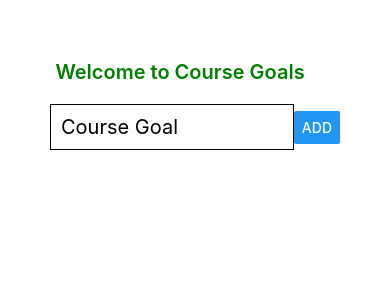
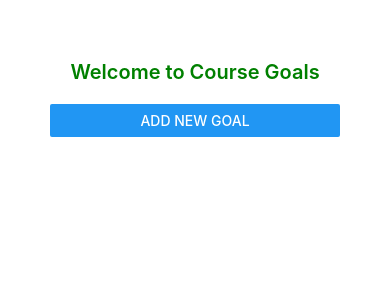
Before and after one commit to di0nys1s/rn-goal, a React Native app: screen / in a window 390 px wide. Shown: the top 300 px of the page. Built offline with nearby package versions, Linux system fonts and the light colour scheme.

Commit message:
cancel button and clear text input with add goal

```diff
--- a/App.js
+++ b/App.js
@@ -1,11 +1,12 @@
 import React, { useState } from "react";
-import { StyleSheet, View, FlatList, Alert, Text } from "react-native";
+import { StyleSheet, View, FlatList, Alert, Button } from "react-native";
 import Box from "./components/Box";
 import GoalInput from "./components/GoalInput";
 import Header from "./components/Header";
 
 export default function App() {
   const [courseGoals, setCourseGoals] = useState([]);
+  const [isAddModal, setIsAddModal] = useState(false);
 
   const addGoalHandler = goalInput => {
     if (goalInput === "") {
@@ -15,6 +16,7 @@ export default function App() {
         ...prevGoals,
         { id: Math.random().toString(), value: goalInput }
       ]);
+      setIsAddModal(false);
     }
   };
 
@@ -31,12 +33,20 @@ export default function App() {
         textStyle={styles.textStyle}
         headerText="Welcome to Course Goals"
       />
+      <Button title="Add New Goal" onPress={() => setIsAddModal(true)} />
       <GoalInput
+        visible={isAddModal}
         inputContainerStyle={styles.inputContainer}
         textInputStyle={styles.textInput}
-        placeholder="Course Goal"
+        modalStyle={styles.modalStyle}
+        buttonsContainerStyle={styles.buttonsContainerStyle}
+        placeholder="Add Course Goal"
         title="ADD"
+        cancelButtonTitle="CANCEL"
         onAddGoal={addGoalHandler}
+        cancelModal={() => setIsAddModal(false)}
+        cancelButtonColor="red"
+        animationType="slide"
       />
       <FlatList
         keyExtractor={(item, index) => item.id}
@@ -58,16 +68,17 @@ const styles = StyleSheet.create({
     padding: 50
   },
   inputContainer: {
-    flexDirection: "row",
+    flex: 1,
     alignItems: "center",
-    justifyContent: "space-between"
+    justifyContent: "center"
   },
   textInput: {
     borderBottomColor: "black",
     borderWidth: 1,
     padding: 10,
     width: "90%",
-    fontSize: 20
+    fontSize: 20,
+    borderRadius: 5
   },
   headerStyle: {
     textAlign: "center",
@@ -75,7 +86,6 @@ const styles = StyleSheet.create({
   },
   headerStyle: {
     alignItems: "center",
-    marginLeft: -30,
     marginTop: 10,
     marginBottom: 20
   },
@@ -83,5 +93,15 @@ const styles = StyleSheet.create({
     color: "green",
     fontSize: 20,
     fontWeight: "600"
+  },
+  modalStyle: {
+    marginTop: 50
+  },
+
+  buttonsContainerStyle: {
+    marginTop: 20,
+    flexDirection: "row",
+    width: "50%",
+    justifyContent: "space-evenly"
   }
 });
--- a/app.json
+++ b/app.json
@@ -1,13 +1,12 @@
 {
   "expo": {
-    "name": "Blank Template",
-    "slug": "rn-complete-guide",
+    "name": "Course Goals",
+    "slug": "course-goals",
     "privacy": "public",
     "sdkVersion": "36.0.0",
     "platforms": [
       "ios",
-      "android",
-      "web"
+      "android"
     ],
     "version": "1.0.0",
     "orientation": "portrait",
--- a/components/Box.jsx
+++ b/components/Box.jsx
@@ -5,7 +5,7 @@ const Box = props => {
   return (
     <TouchableOpacity
       activeOpacity={0.7}
-      onPress={props.onDelete.bind(this, props.id)}>
+      onPress={() => props.onDelete(props.id)}>
       <View style={styles.boxStyle}>
         <Text style={styles.textStyle}>{props.text}</Text>
       </View>
--- a/components/GoalInput.jsx
+++ b/components/GoalInput.jsx
@@ -1,5 +1,5 @@
 import React, { useState } from "react";
-import { View, TextInput, Button } from "react-native";
+import { View, TextInput, Button, Modal } from "react-native";
 
 const GoalInput = props => {
   const [goal, setGoal] = useState("");
@@ -8,7 +8,16 @@ const GoalInput = props => {
     setGoal(textInput);
   };
 
+  const addGoalHandler = () => {
+    props.onAddGoal(goal);
+    setGoal("");
+  };
+
   return (
+    <Modal
+      style={props.modalStyle}
+      visible={props.visible}
+      animationType={props.animationType}>
       <View style={props.inputContainerStyle}>
         <TextInput
           style={props.textInputStyle}
@@ -16,8 +25,16 @@ const GoalInput = props => {
           onChangeText={changeInputHandler}
           value={goal}
         />
-        <Button title={props.title} onPress={() => props.onAddGoal(goal)} />
+        <View style={props.buttonsContainerStyle}>
+          <Button
+            title={props.cancelButtonTitle}
+            color={props.cancelButtonColor}
+            onPress={props.cancelModal}
+          />
+          <Button title={props.title} onPress={addGoalHandler} />
+        </View>
       </View>
+    </Modal>
   );
 };
 
```
